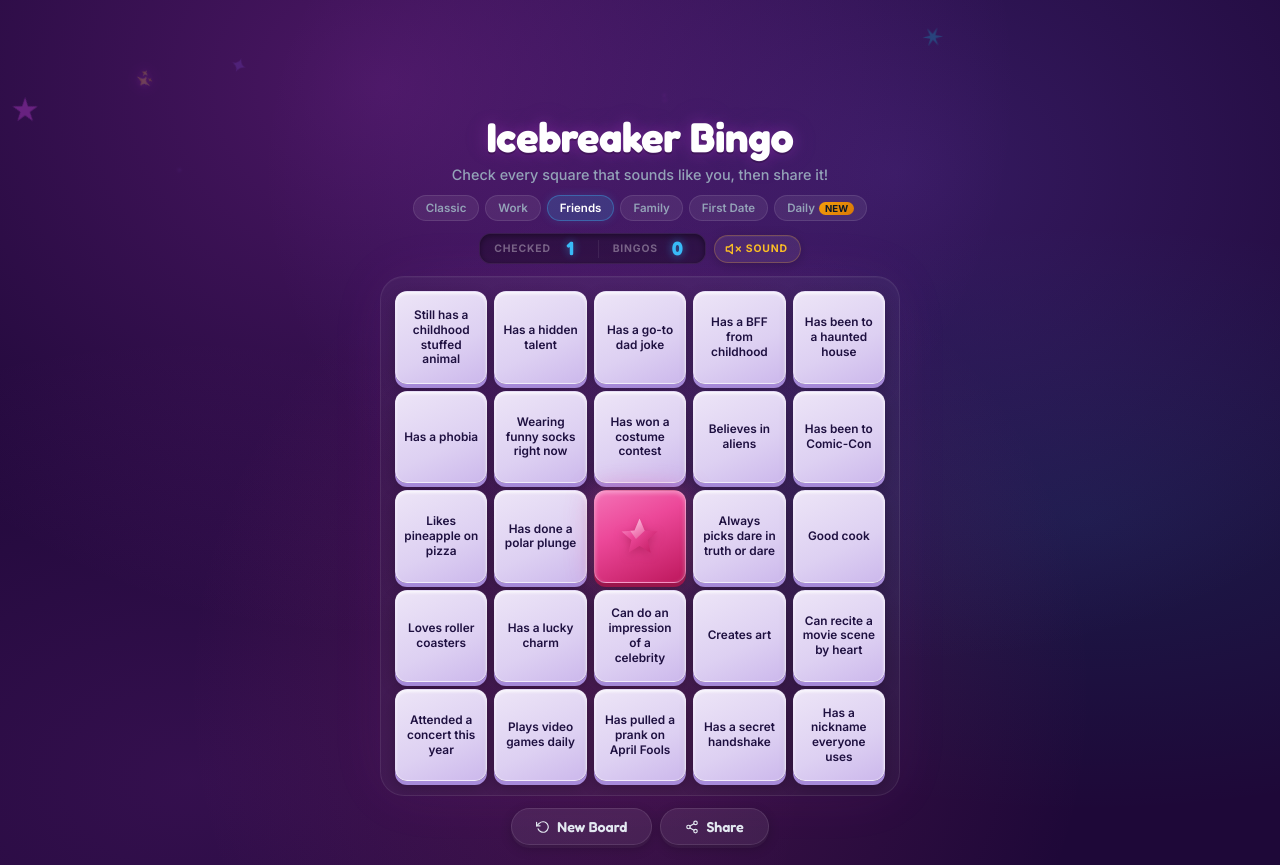
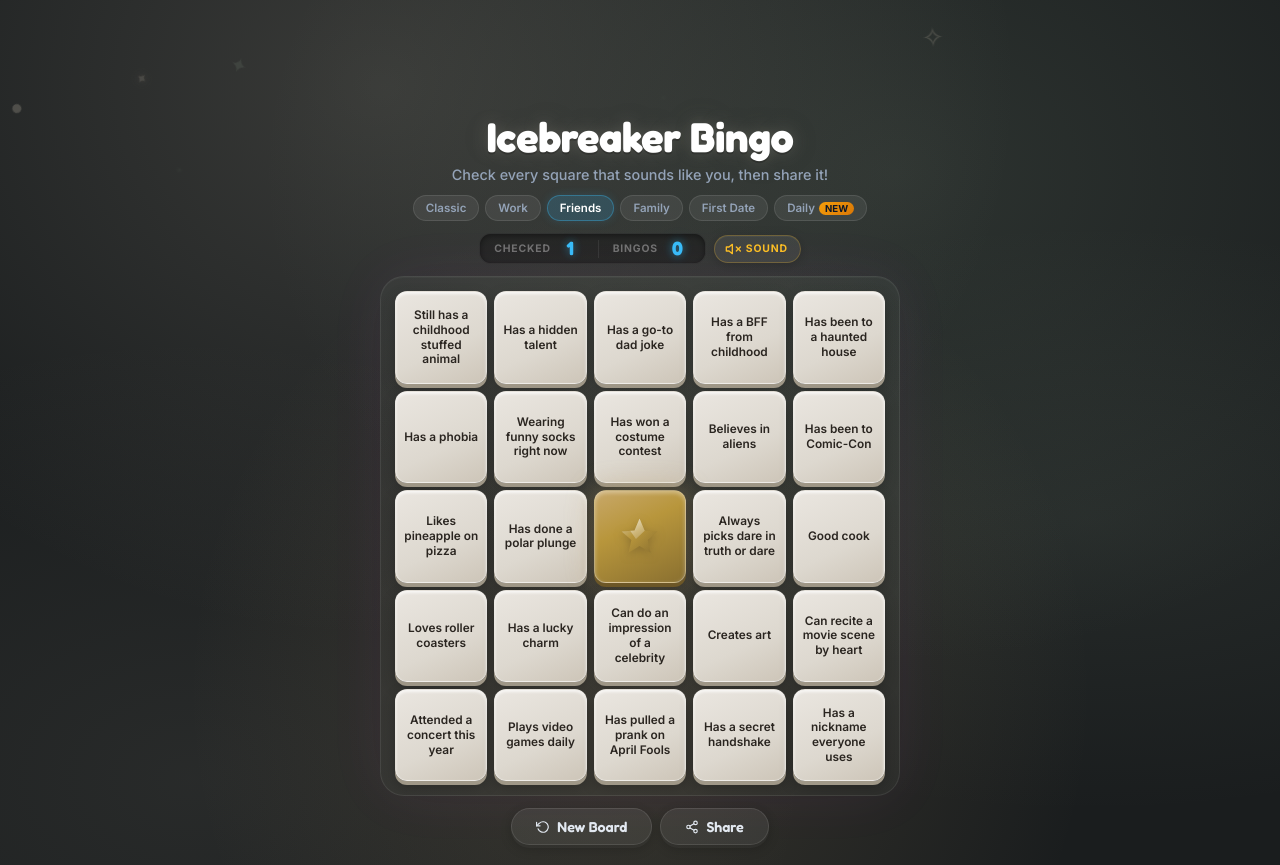
Before and after one commit to joe-bader/icebreakerbingo, a plain HTML site: page index.html in a window 1280 px wide. Both pictures are taken after a click on the button "Friends". Drawn offline with nearby package versions, Linux system fonts and the light colour scheme; a web font is replaced by a local one.

Commit message:
Update friends theme colors and symbols in index.html to enhance visual consistency and user experience, including adjustments to color palettes and symbol representations for improved aesthetics.

```diff
--- a/index.html
+++ b/index.html
@@ -176,35 +176,35 @@
 
         /* ─── Friends Theme: Vibrant purple/magenta ─── */
         body[data-visual-theme="friends"] {
-            --bg-deep: #1e0838;
-            --bg-mid: #2c0e52;
-            --aurora-cyan: rgba(217, 70, 239, 0.24);
-            --aurora-purple: rgba(139, 92, 246, 0.22);
-            --aurora-teal: rgba(236, 72, 153, 0.16);
-            --aurora-accent1: rgba(217, 70, 239, 0.12);
-            --aurora-accent2: rgba(6, 182, 212, 0.10);
-            --ice-light: #ede5f7;
-            --ice-mid: #d8c8f0;
-            --ice-edge: #a78bda;
-            --ice-border: rgba(255, 255, 255, 0.40);
-            --ice-text: #1e1040;
-            --tile-from: #ede5f7;
-            --tile-mid: #ddd0f2;
-            --tile-to: #ccb8ec;
-            --checked-from: #d946ef;
-            --checked-mid: #06b6d4;
-            --checked-to: #0e7490;
-            --checked-span-from: #a21caf;
-            --checked-span-to: #0891b2;
-            --checked-edge: #701a75;
-            --cracked-glow: rgba(217, 70, 239, 0.4);
-            --center-from: #f472b6;
-            --center-mid: #ec4899;
-            --center-to: #be185d;
-            --center-edge: #9d174d;
-            --center-glow: rgba(236, 72, 153, 0.4);
-            --title-glow: rgba(217, 70, 239, 0.28);
-            --title-glow-wide: rgba(217, 70, 239, 0.10);
+            --bg-deep: #1a1d1e;
+            --bg-mid: #2a2d2f;
+            --aurora-cyan: rgba(168, 162, 148, 0.22);
+            --aurora-purple: rgba(120, 140, 120, 0.20);
+            --aurora-teal: rgba(200, 170, 120, 0.16);
+            --aurora-accent1: rgba(168, 162, 148, 0.10);
+            --aurora-accent2: rgba(140, 160, 140, 0.10);
+            --ice-light: #eae6e0;
+            --ice-mid: #d5cfc6;
+            --ice-edge: #a09888;
+            --ice-border: rgba(255, 255, 255, 0.35);
+            --ice-text: #2a2520;
+            --tile-from: #eae6e0;
+            --tile-mid: #ddd8cf;
+            --tile-to: #cdc5b8;
+            --checked-from: #78886a;
+            --checked-mid: #5c7a5c;
+            --checked-to: #4a6848;
+            --checked-span-from: #5a6e4e;
+            --checked-span-to: #3d5a3a;
+            --checked-edge: #344830;
+            --cracked-glow: rgba(120, 136, 106, 0.4);
+            --center-from: #c8a86a;
+            --center-mid: #b8963c;
+            --center-to: #8a7030;
+            --center-edge: #6e5828;
+            --center-glow: rgba(200, 168, 106, 0.4);
+            --title-glow: rgba(168, 162, 148, 0.28);
+            --title-glow-wide: rgba(168, 162, 148, 0.10);
             --frame-glow: rgba(217, 70, 239, 0.06);
             --focus-ring: #d946ef;
         }
@@ -2455,15 +2455,15 @@
                 starDrop: 'rgba(120,53,15,0.5)'
             },
             friends: {
-                symbols: ['\u2605', '\u266A', '\u2726', '\u2736', '\u2605', '\u266A', '\u2726', '\u2736', '\u2605', '\u266A', '\u2726', '\u2736', '\u2605', '\u266A', '\u2726', '\u2736', '\u2605', '\u266A', '\u2726', '\u2736', '\u2605', '\u266A', '\u2728', '\u2B50', '\u2728', '\u2B50'],
+                symbols: ['\u2022', '\u25E6', '\u2726', '\u2727', '\u2022', '\u25E6', '\u2726', '\u2727', '\u2022', '\u25E6', '\u2726', '\u2727', '\u2022', '\u25E6', '\u2726', '\u2727', '\u2022', '\u25E6', '\u2726', '\u2727', '\u2022', '\u25E6', '\u2726', '\u2727', '\u2022', '\u25E6'],
                 colors: [
-                    ['rgba(217,70,239,0.32)','rgba(139,92,246,0.28)','rgba(236,72,153,0.30)','rgba(6,182,212,0.28)','rgba(217,70,239,0.30)'],
-                    ['rgba(217,70,239,0.22)','rgba(139,92,246,0.20)','rgba(236,72,153,0.18)','rgba(6,182,212,0.20)','rgba(217,70,239,0.18)','rgba(139,92,246,0.22)','rgba(236,72,153,0.20)','rgba(6,182,212,0.18)'],
-                    ['rgba(217,70,239,0.12)','rgba(139,92,246,0.10)','rgba(236,72,153,0.12)','rgba(6,182,212,0.11)','rgba(217,70,239,0.10)','rgba(139,92,246,0.12)','rgba(236,72,153,0.10)','rgba(217,70,239,0.12)','rgba(6,182,212,0.10)'],
-                    ['rgba(217,70,239,0.22)','rgba(236,72,153,0.20)','rgba(6,182,212,0.22)','rgba(139,92,246,0.20)']
+                    ['rgba(168,162,148,0.30)','rgba(120,140,120,0.28)','rgba(200,170,120,0.28)','rgba(148,142,130,0.30)','rgba(140,160,140,0.28)'],
+                    ['rgba(168,162,148,0.20)','rgba(120,140,120,0.18)','rgba(200,170,120,0.18)','rgba(148,142,130,0.20)','rgba(140,160,140,0.18)','rgba(168,162,148,0.20)','rgba(200,170,120,0.18)','rgba(120,140,120,0.20)'],
+                    ['rgba(168,162,148,0.10)','rgba(120,140,120,0.10)','rgba(200,170,120,0.10)','rgba(148,142,130,0.10)','rgba(140,160,140,0.10)','rgba(168,162,148,0.10)','rgba(200,170,120,0.10)','rgba(120,140,120,0.10)','rgba(148,142,130,0.10)'],
+                    ['rgba(168,162,148,0.20)','rgba(200,170,120,0.20)','rgba(120,140,120,0.20)','rgba(148,142,130,0.20)']
                 ],
-                starGrad: ['#f9a8d4','#ec4899','#be185d'],
-                starDrop: 'rgba(157,23,77,0.5)'
+                starGrad: ['#d4c8a8','#b8963c','#8a7030'],
+                starDrop: 'rgba(110,88,40,0.5)'
             },
             family: {
                 symbols: ['\u2665', '\u2605', '\u263A', '\u2665', '\u2605', '\u2665', '\u263A', '\u2605', '\u2665', '\u2605', '\u2665', '\u263A', '\u2605', '\u2665', '\u2605', '\u263A', '\u2665', '\u2605', '\u2665', '\u263A', '\u2605', '\u2665', '\u2728', '\u2B50', '\u2728', '\u2B50'],
```
